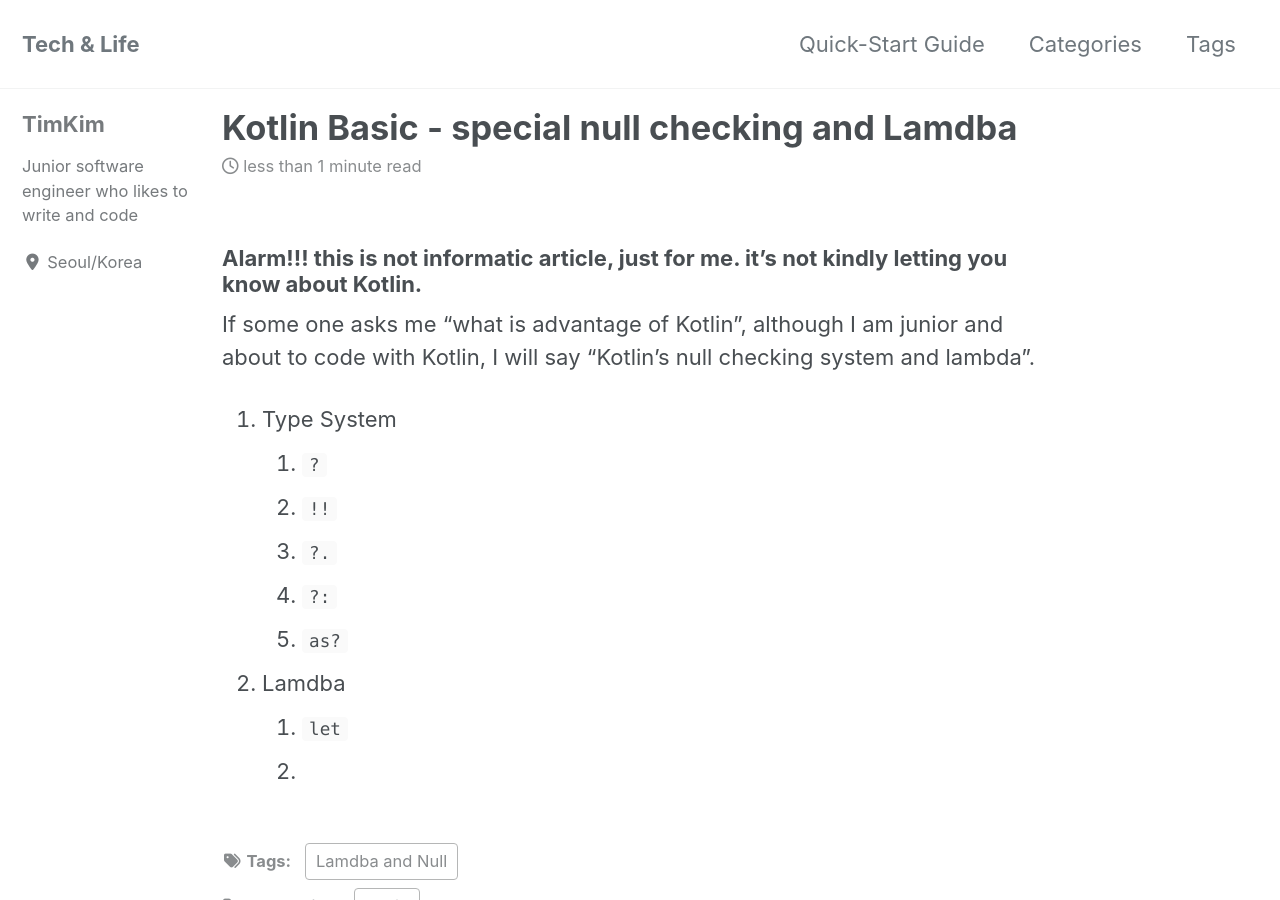
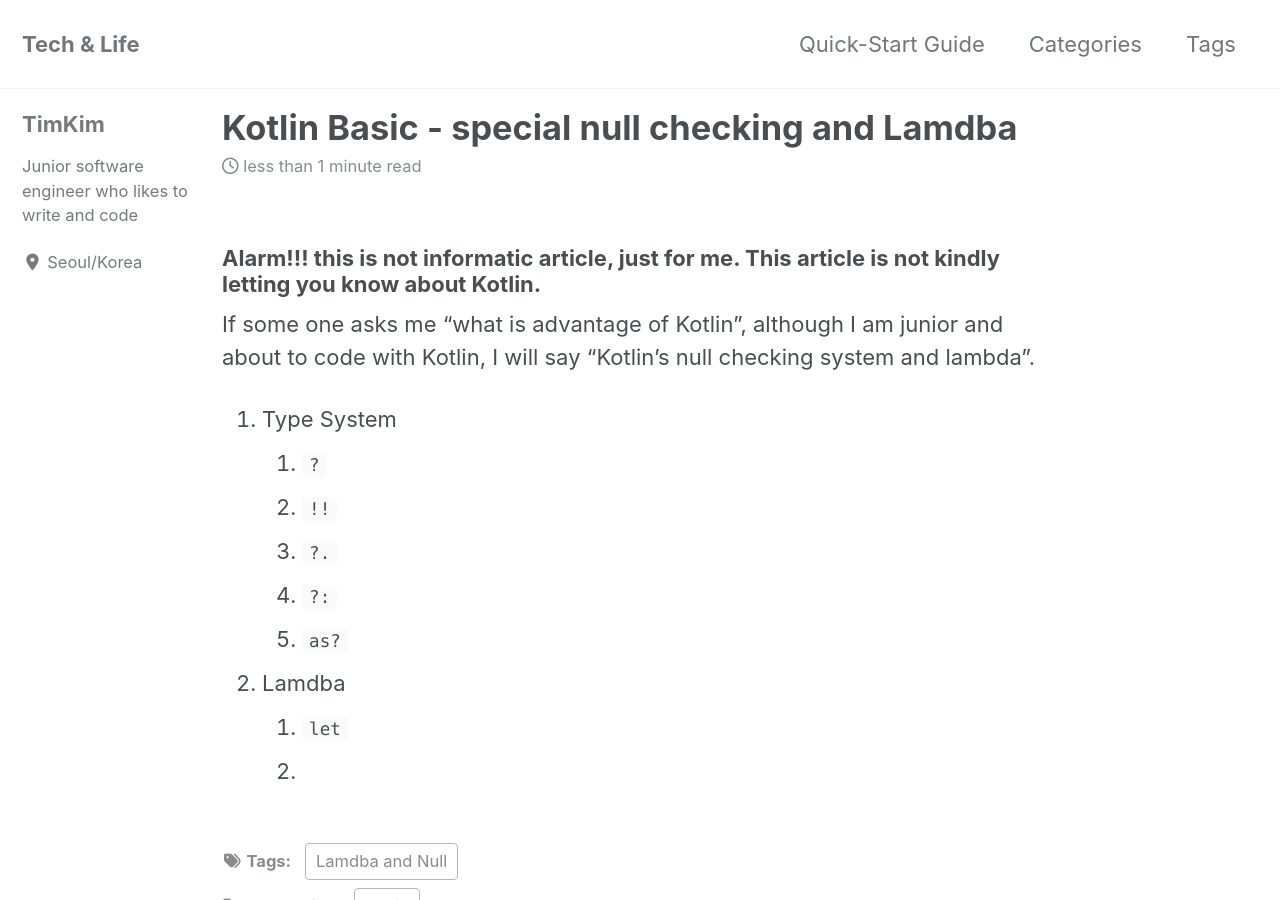
Before and after one commit to Youngjin-KimY/blog, a Jekyll site: the page built from _posts/2022-02-23-kotlin-basic.md, in a window 1280 px wide and 900 px high. Built offline with Jekyll 4.4.1, drawn with Linux system fonts in a browser that asks for light colours; cached includes are drawn as plain includes; nearby versions of some CDN libraries; comment, search, counter and statistics services are not loaded.

Commit message:
2022-02-22-basicTypeSystemKotlin : modifying...

```diff
--- a/_posts/2022-02-23-kotlin-basic.md
+++ b/_posts/2022-02-23-kotlin-basic.md
@@ -7,7 +7,7 @@ tags:
   - Lamdba and Null
 ---
 
-### Alarm!!! this is not informatic article, just for me. it's not kindly letting you know about Kotlin.
+### Alarm!!! this is not informatic article, just for me. This article is not kindly letting you know about Kotlin.
 
 
 
```
